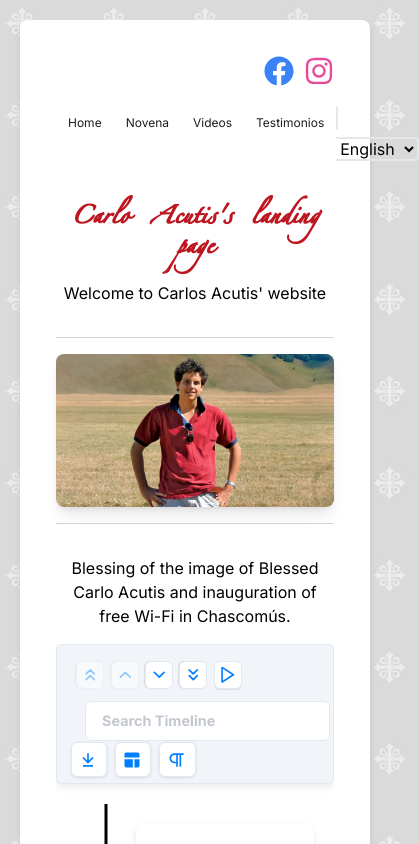
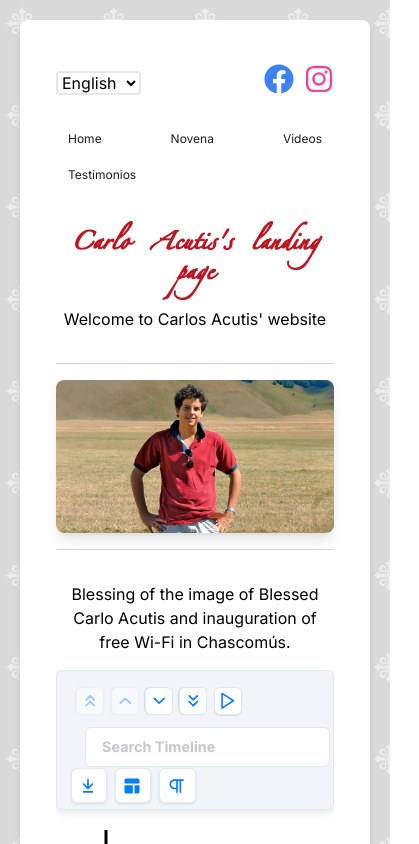
Before and after one commit to sergio-scardigno/Proyecto-Carlo-Acutis-Chascomus, a Next.js app: page /en in a window 390 px wide. Shown: the top 844 px of the page, 419 px wide, since content can reach past the window. Built offline with nearby package versions, Linux system fonts and the light colour scheme.

Commit message:
responsive menu

```diff
--- a/src/components/header.tsx
+++ b/src/components/header.tsx
@@ -14,10 +14,18 @@ export default function Header() {
 
     return (
 <header className="p-4">
-            <div className="flex items-end justify-end switcher mb-5">
+    <div className="flex items-center justify-between switcher mb-5">
+        {/* Componente para cambiar de idioma a la izquierda */}
+        <div className="w-full sm:w-auto mt-2 sm:mt-0">
+            <LocalSwitcher />
+        </div>
+        {/* Social media a la derecha */}
+        <div className="ml-auto">
             <SocialMedia />
         </div>
-            <nav className="flex items-start switcher">
+    </div>
+
+    <nav className="flex flex-wrap items-center justify-between switcher">
         {/* Link a la página principal con el locale actual */}
         <Link href={`/${locale}`} className="nav-link">
             {t('home')}
@@ -26,18 +34,16 @@ export default function Header() {
         <Link href={`/${locale}/oracion`} className="nav-link">
             {t('url')}
         </Link>
-                {/* Componente para cambiar de idioma */}
+        {/* Link a la página de videos con el locale actual */}
         <Link href={`/${locale}/videos`} className="nav-link">
             {t('videos')}
         </Link>
-                {/* Componente para cambiar de idioma */}
+        {/* Link a la página de testimonios con el locale actual */}
         <Link href={`/${locale}/testimonios`} className="nav-link">
             {t('testimonios')}
         </Link>
-                <div className="ml-auto">
-                    <LocalSwitcher />
-                </div>
     </nav>
 </header>
+
     );
 }
```
Lines whose indentation alone changed are shown as unchanged.
